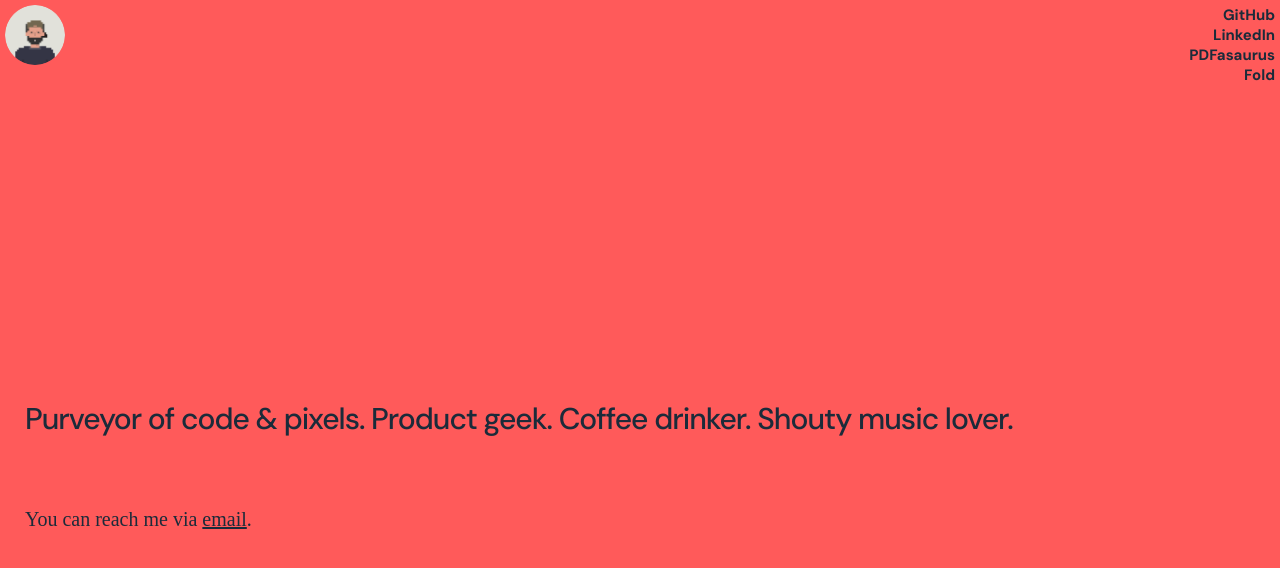
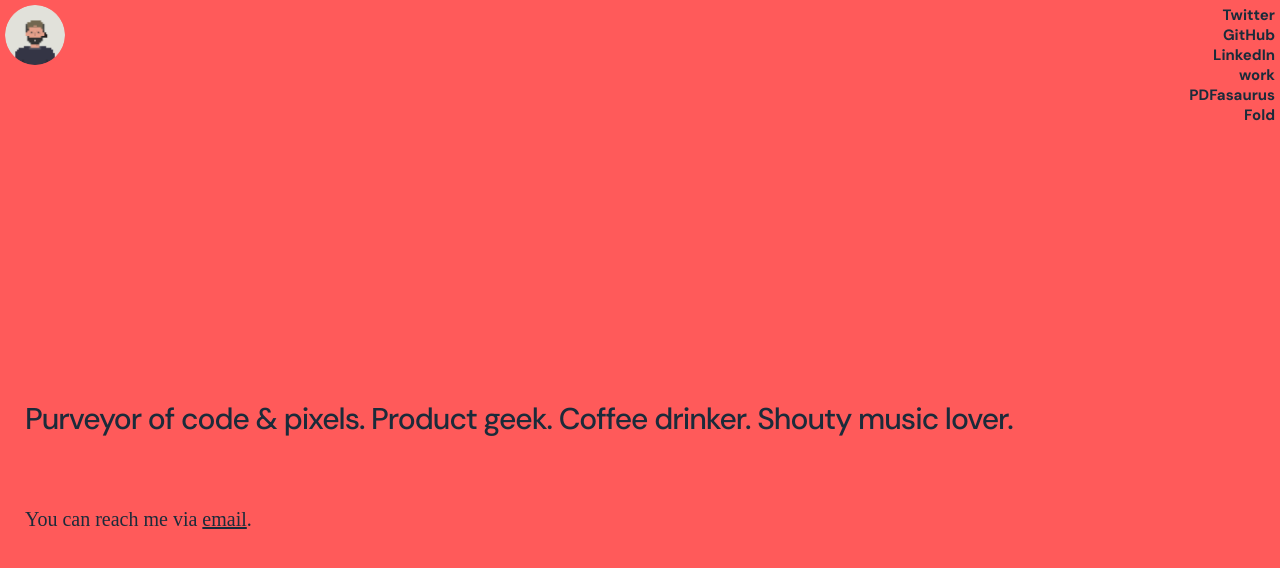
Before and after one commit to joduplessis/joduplessis, a Vue app: page / in a window 1280 px wide. Shown: the top 568 px of the page. Built offline with nearby package versions, Linux system fonts and the light colour scheme; a web font is replaced by a local one; what vue-masonry, vue-progressbar would draw is missing.

Commit message:
Update links

```diff
--- a/src/components/Home.vue
+++ b/src/components/Home.vue
@@ -6,8 +6,10 @@
 
   				<div class="links">
 
+							<a href="https://twitter.com/jo_duplessis" target="_blank">Twitter</a>
 							<a href="https://github.com/joduplessis" target="_blank">GitHub</a>
 							<a href="https://www.linkedin.com/in/jo-duplessis/" target="_blank">LinkedIn</a>
+							<router-link :to="{ name: 'Work'}">work</router-link>
 							<a href="https://pdfasaurus.com" target="_blank">
 								PDFasaurus
 							</a>
@@ -15,7 +17,7 @@
 								Fold
 								<span>new</span>
 							</a>
-							<!-- <router-link :to="{ name: 'Work'}">work</router-link> -->
+							<!--  -->
             	<!--
 							<a href="https://www.npmjs.com/~joduplessis" target="_blank">npm</a>
 							<a href="mailto:hello@joduplessis.com" target="_blank">say hello</a>
```
